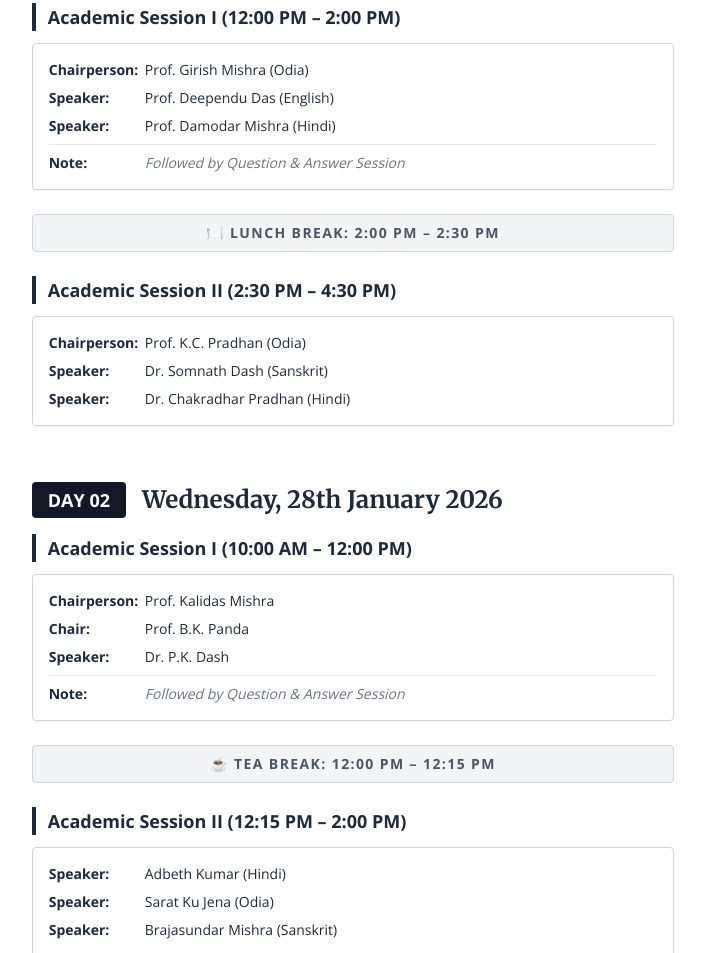
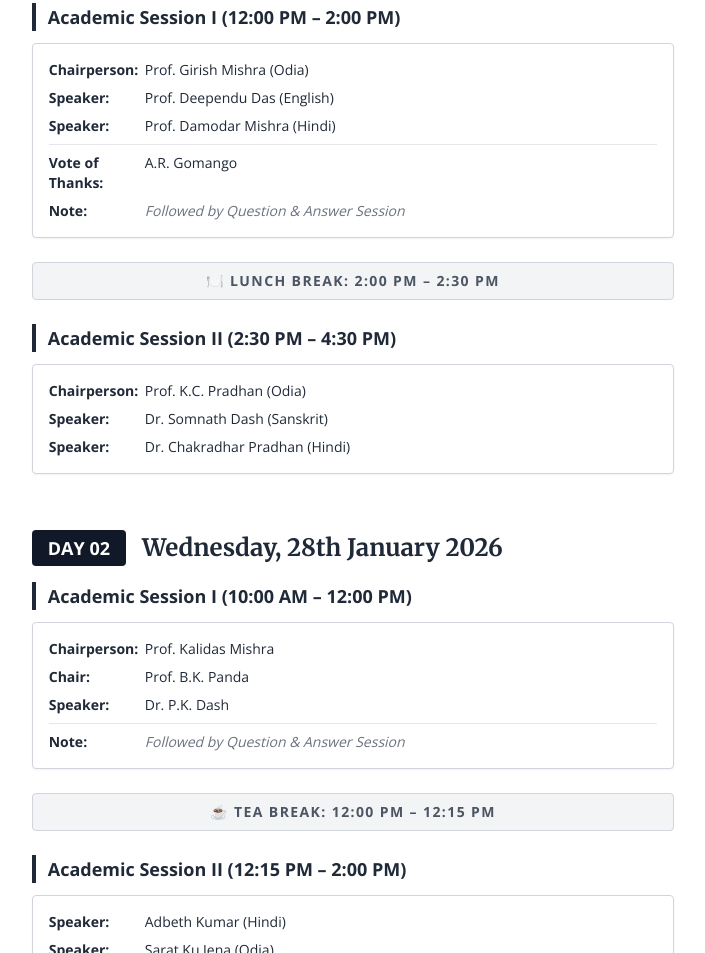
Before and after one commit to Aakash-Khamari/Conference-Schedule, a plain HTML site: page index.html in a window 1280 px wide. Shown: the part 914-1867 px from the top of the page, without its empty margins (287-992 px from the left). Drawn offline with nearby package versions, Linux system fonts and the light colour scheme.

```diff
--- a/index.html
+++ b/index.html
@@ -159,7 +159,8 @@
                         <li class="flex"><span class="font-bold w-24">Chairperson:</span> <span>Prof. Girish Mishra (Odia)</span></li>
                         <li class="flex"><span class="font-bold w-24">Speaker:</span> <span>Prof. Deependu Das (English)</span></li>
                         <li class="flex"><span class="font-bold w-24">Speaker:</span> <span>Prof. Damodar Mishra (Hindi)</span></li>
-                        <li class="flex mt-2 pt-2 border-t border-gray-200"><span class="font-bold w-24">Note:</span> <span class="italic text-gray-500">Followed by Question & Answer Session</span></li>
+                        <li class="flex mt-2 pt-2 border-t border-gray-200"><span class="font-bold w-24">Vote of Thanks:</span> <span>A.R. Gomango</span></li>
+                        <li class="flex"><span class="font-bold w-24">Note:</span> <span class="italic text-gray-500">Followed by Question & Answer Session</span></li>
                     </ul>
                 </div>
             </div>
@@ -251,7 +252,7 @@
                         <thead class="bg-gray-100 text-gray-900 font-semibold border-b border-gray-300">
                             <tr>
                                 <th class="py-2 px-4 w-1/4">Time</th>
-                                <th class="py-2 px-4 colspan="2" style="text-align: center;">Guest</th>
+                                <th class="py-2 px-4" colspan="2" style="text-align: center;">Guest</th>
                             </tr>
                         </thead>
                         <tbody class="divide-y divide-gray-200">
```
